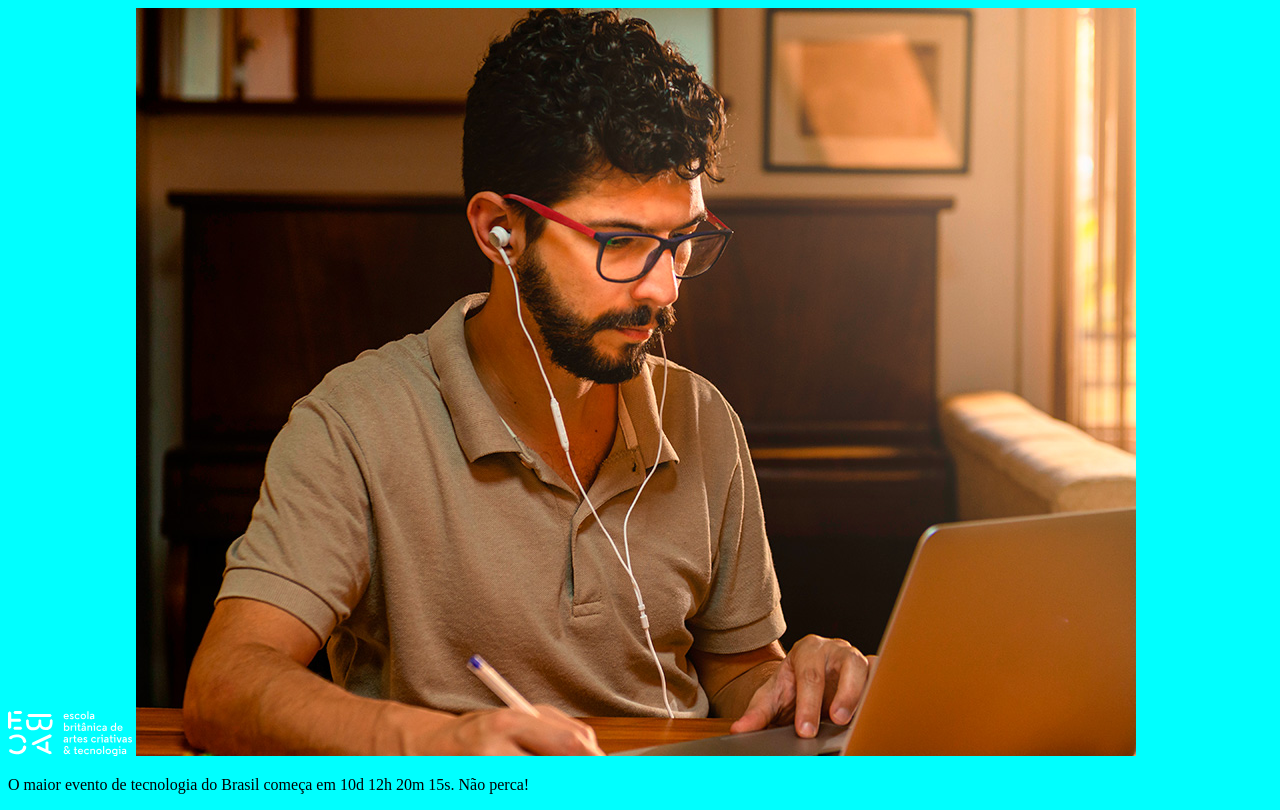
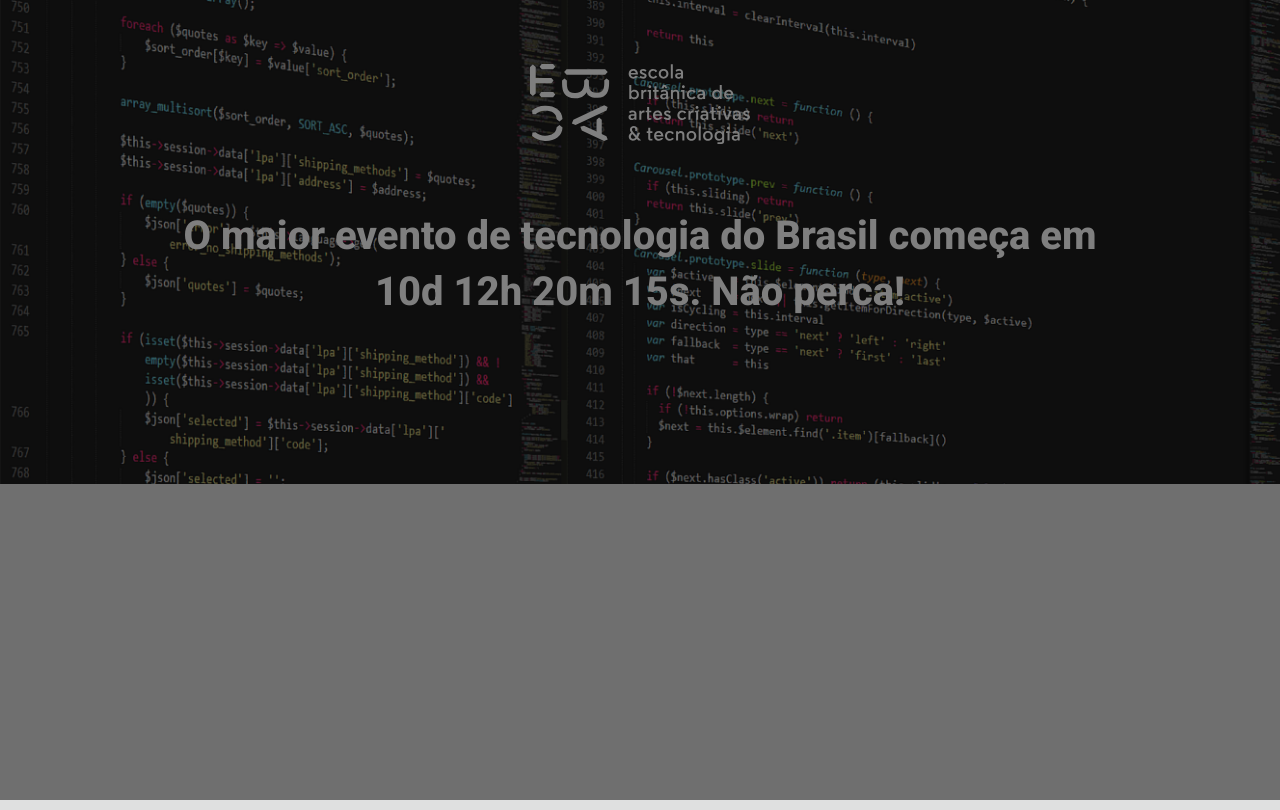
Before and after one commit to Tatidev78/M22_projeto, a website built with Parcel: page src/index.html in a window 1280 px wide. Built offline with nearby package versions, Linux system fonts and the light colour scheme.

Commit message:
criando o hero

```diff
--- a/package.json
+++ b/package.json
@@ -1,7 +1,7 @@
 {
   "name": "m22-projeto",
   "version": "1.0.0",
-  "main": "index.js",
+
   "scripts": {
     "dev": "parcel src/index.html src/styles/main.scss src/scripts/main.js",
     "test": "echo \"Error: no test specified\" && exit 1"
--- a/src/index.html
+++ b/src/index.html
@@ -4,14 +4,17 @@
     <meta charset="UTF-8">
     <meta name="viewport" content="width=device-width, initial-scale=1.0">
     <title>Document</title>
+    <link rel="preconnect" href="https://fonts.googleapis.com">
+    <link rel="preconnect" href="https://fonts.gstatic.com" crossorigin>
+    <link href="https://fonts.googleapis.com/css2?family=Roboto:ital,wght@0,100..900;1,100..900&display=swap" rel="stylesheet">
     <link rel="stylesheet" href="styles/main.scss">
 </head>
 <body>
 <header class="hero">
     <div class="container">
-        <img src="./images/ebac_logo.svg" alt="EBAC">
-        <img src="./images/frontend.png" alt="frontend">
-        <p>
+        <img class="hero__logo" src="./images/ebac_logo.svg" alt="EBAC">
+        <!-- <img src="./images/frontend.png" alt="frontend"> -->
+        <p class="hero__text">
             O maior evento de tecnologia do Brasil começa em 10d 12h 20m 15s. Não perca!
         </p>
     </div>
--- /dev/null
+++ b/src/styles/_hero.scss
@@ -0,0 +1,48 @@
+.hero{
+    padding-top: 64px;
+    padding-bottom: 100px;
+    background-image: url(../images/fundo.png);
+    background-repeat: no-repeat;
+    background-size: cover;
+
+    &::before{
+        position: absolute;
+        top:0;
+        left:0;
+        width:100%;
+        height: 100%;
+        background-color: #000;
+        content: ' ';
+        opacity: .5;
+    }
+
+    &__text{
+        margin-top:64px;
+        margin-bottom: 64px;
+        font-size: 40px;
+        line-height: 56px;
+        font-weight: 800;
+        text-align: center;
+    }
+
+
+    &__logo{
+        margin: 0 auto;
+        height: 80px;
+        display: block;
+    }
+
+    @media (max-width: 640px){
+        padding: 40px 0;
+        &__logo{
+            height: 40px;
+        }
+
+        &__text{
+            font-size:22px;
+            line-height: 24px;
+            margin: 24px 0;
+        }
+
+    }
+}
--- a/src/styles/main.scss
+++ b/src/styles/main.scss
@@ -1,3 +1,27 @@
+@use 'hero';
+
+*{
+    margin: 0;
+    padding: 0;
+    box-sizing: border-box;
+    font-family: roboto, sans-serif;
+    color: #fff;
+}
+
 body{
-    background-color: aqua;
+    background-color: rgb(223, 224, 224);
 }
+
+.container{
+    max-width: 960px;
+    width: 100%;
+    margin:0 auto;
+
+    @media (max-width: 640px) {
+        width: 80%;
+    }
+
+    @media (mas-width:1024px){
+        width: 80%;
+    }
+}
```
Also changed, not shown: 1 other file.
